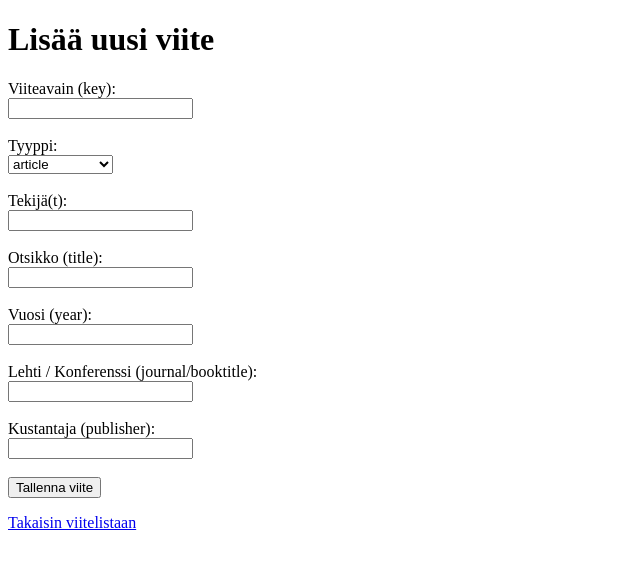
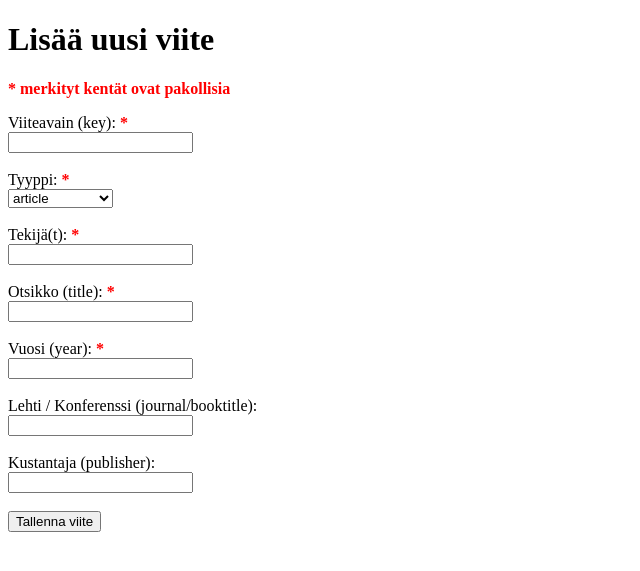
Before and after one commit to Brynde/ohtu-luukkaisen-opetuslapset, a Flask app: page /sources/new in a window 1280 px wide. Shown: the top 571 px of the page, without its empty margins (0-640 px from the left). Run offline with Flask 3, Linux system fonts and the light colour scheme.

Commit message:
marked required fields with * to new_reference.html

```diff
--- a/src/templates/new_reference.html
+++ b/src/templates/new_reference.html
@@ -3,9 +3,21 @@
 <head>
     <meta charset="UTF-8">
     <title>Lisää uusi viite</title>
+    <style>
+        .required {
+            color: red;
+            font-weight: bold;
+        }
+        .required-star {
+            color: red;
+            font-weight: bold;
+        }
+    </style>
 </head>
 <body>
     <h1>Lisää uusi viite</h1>
+
+    <p class="required">* merkityt kentät ovat pakollisia</p>
 
     {% with messages = get_flashed_messages() %}
       {% if messages %}
@@ -16,23 +28,24 @@
     {% endwith %}
 
     <form method="POST">
-        <label for="key">Viiteavain (key):</label><br>
+
+        <label for="key">Viiteavain (key): <span class="required-star">*</span></label><br>
         <input type="text" id="key" name="key" required><br><br>
 
-        <label for="ref_type">Tyyppi:</label><br>
-        <select id="ref_type" name="ref_type">
+        <label for="ref_type">Tyyppi: <span class="required-star">*</span></label><br>
+        <select id="ref_type" name="ref_type" required>
             <option value="article">article</option>
             <option value="book">book</option>
             <option value="inproceedings">inproceedings</option>
         </select><br><br>
 
-        <label for="author">Tekijä(t):</label><br>
+        <label for="author">Tekijä(t): <span class="required-star">*</span></label><br>
         <input type="text" id="author" name="author" required><br><br>
 
-        <label for="title">Otsikko (title):</label><br>
+        <label for="title">Otsikko (title): <span class="required-star">*</span></label><br>
         <input type="text" id="title" name="title" required><br><br>
 
-        <label for="year">Vuosi (year):</label><br>
+        <label for="year">Vuosi (year): <span class="required-star">*</span></label><br>
         <input type="number" id="year" name="year" required><br><br>
 
         <label for="journal">Lehti / Konferenssi (journal/booktitle):</label><br>
@@ -44,8 +57,5 @@
         <button type="submit">Tallenna viite</button>
     </form>
 
-    <p>
-        <a href="/">Takaisin viitelistaan</a>
-    </p>
 </body>
 </html>
```
